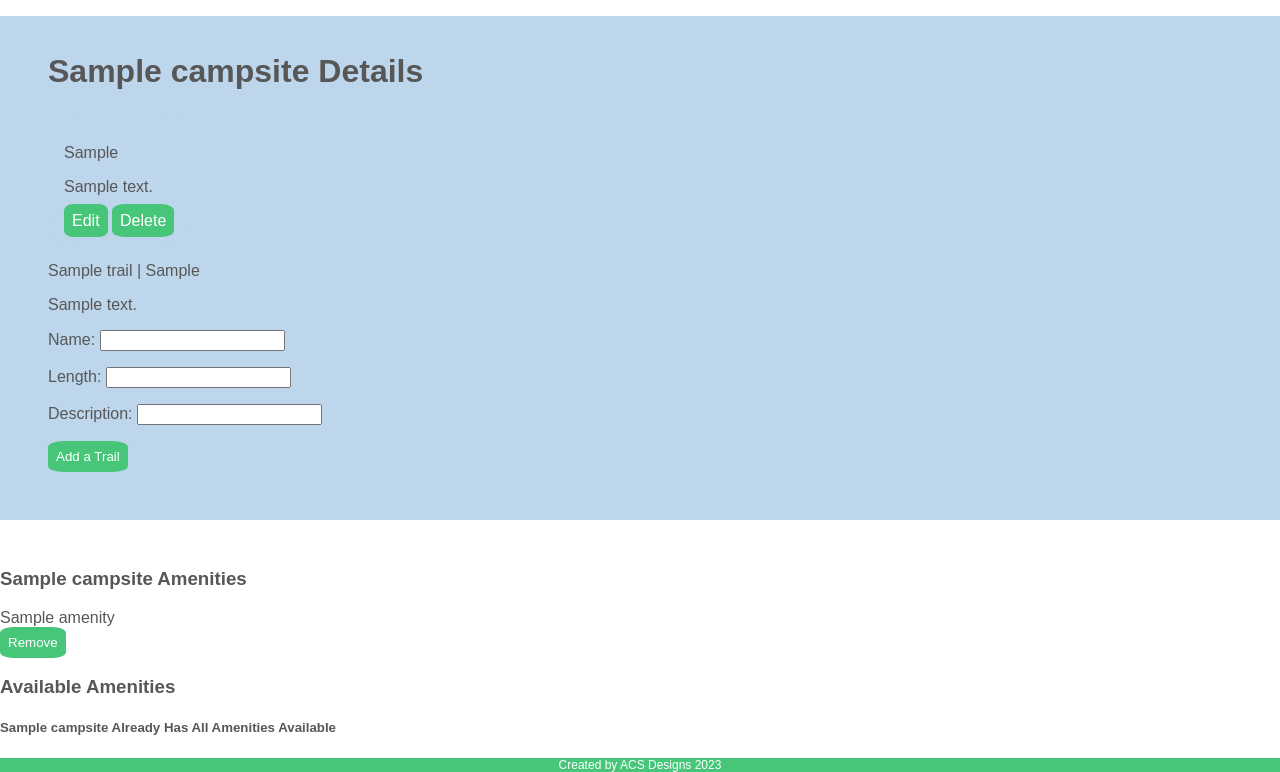
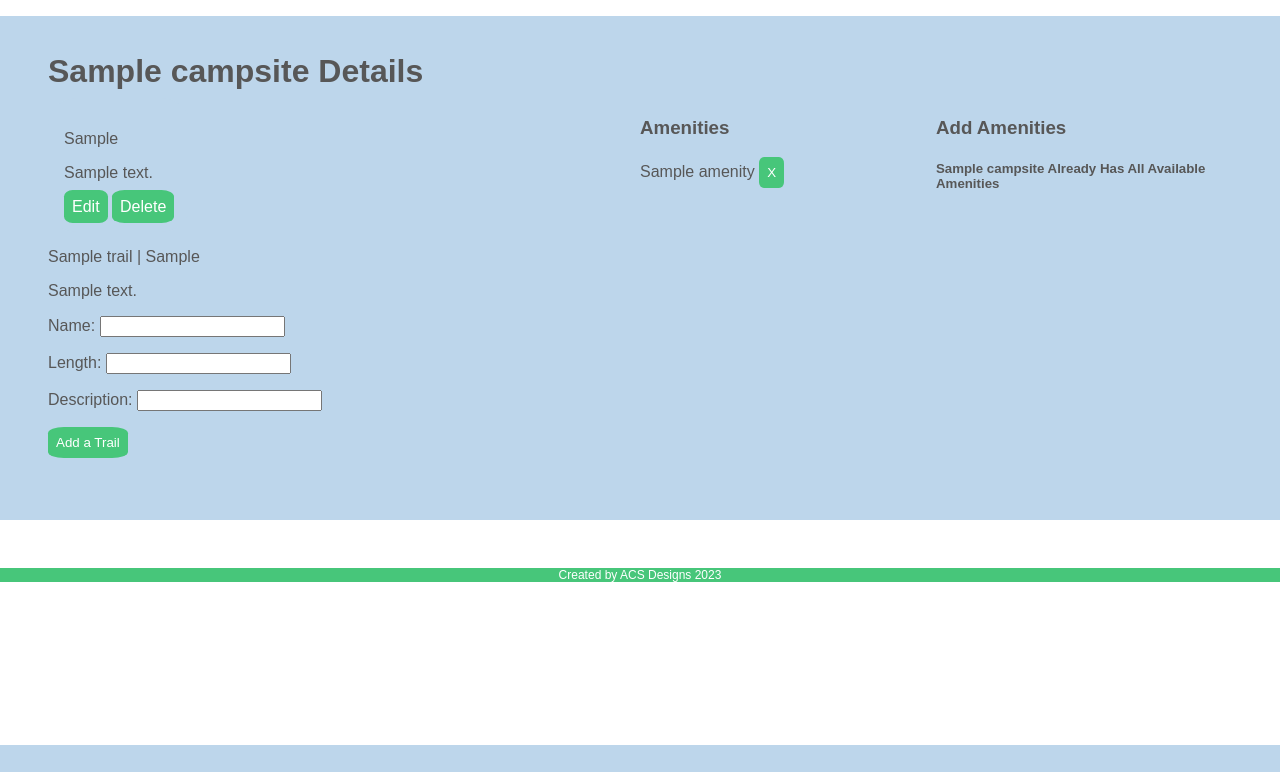
Before and after one commit to caseystell/nature-notes, a Django app: page /campsites/1/ in a window 1280 px wide. Shown: the part 71-843 px from the top of the page. After the commit the page ends 816 px from the top, so only its background shows below. Run offline with Django 4.2, Linux system fonts and the light colour scheme; tables that the repository leaves empty hold one stand-in row (values such as "Sample post"); some web fonts are replaced.

Commit message:
CSS updates

```diff
--- a/main_app/static/css/style.css
+++ b/main_app/static/css/style.css
@@ -20,7 +20,7 @@ ul {
     list-style-type: none;
 }
 
-#header {
+#header-bar {
     display: flex;
     justify-content: space-around;
 }
@@ -52,6 +52,34 @@ ul {
     background-color: #BDD6EB;
     margin: 1rem 0 3rem 0;
     padding: 1rem 3rem 3rem 3rem;
+    display: grid;
+    grid-template-columns: 50% 25% 25%;
+    grid-template-rows: 15% 35% 50%;
+}
+
+.detail > h1 {
+    grid-column: 1 / span 3;
+    grid-row: 1 / span 1;
+}
+
+#detail-card {
+    grid-column: 1 / span 1;
+    grid-row: 2 / span1
+}
+
+.trail > form > input, .trail > form > p {
+    grid-column: 2 / span 2;
+    grid-row: 2 / span 1;
+}
+
+.add-amenities span {
+    grid-column: 2 / span 2;
+    grid-row: 3 / span 1;
+}
+
+.amenities span {
+    grid-column: 1 / span 1;
+    grid-row: 3 / span 1;
 }
 
 #home-page, #index {
--- a/main_app/templates/base.html
+++ b/main_app/templates/base.html
@@ -14,7 +14,7 @@
 <body>
     <header>
         <nav>
-            <ul id="header">
+            <ul id="header-bar">
                 <li class="unfold">Hamburger Menu</li>
                     <ul>
                         <li><a href="{% url 'about' %}">About</a></li>
--- a/main_app/templates/campsites/detail.html
+++ b/main_app/templates/campsites/detail.html
@@ -2,10 +2,10 @@
 {% block content %}
 
 <div class="detail">
-    <h1>{{ campsite.name }} Details</h1>
+    <h1 id="detail-header">{{ campsite.name }} Details</h1>
 
     <div class="row">
-        <div class="col s6">
+        <div class="campsite-info">
             {% comment %} <div class="photo">
                 {% for photo in campsite.photo_set.all %}
                     <img class="responsive-img card-panel" src="{{photo.url}}">
@@ -19,18 +19,14 @@
                     <button type="submit" class="btn">Upload Photo</button>
                 </form>
             </div> {% endcomment %}
-            <div class="card">
-                <div class="card-content">
-                    <p>{{ campsite.location }}</p>
-                    <p>{{ campsite.description }}</p>
-                </div>
-                <div class="card-action">
-                    <a class="btn" href="{% url 'campsites_update' campsite.id %}">Edit</a>
-                    <a class="btn" href="{% url 'campsites_delete' campsite.id %}">Delete</a>
-                </div>
+            <div class="card" id="detail-card">
+                <p>{{ campsite.location }}</p>
+                <p>{{ campsite.description }}</p>
+                <a class="btn" href="{% url 'campsites_update' campsite.id %}">Edit</a>
+                <a class="btn" href="{% url 'campsites_delete' campsite.id %}">Delete</a>
             </div>
         </div>
-        <div class="col s6">
+        <div class="trail">
             {% for trail in campsite.trail_set.all %}
                 <p>{{ trail.name }} | {{ trail.length }}</p>
                 <p>{{ trail.description }}</p>
@@ -44,49 +40,35 @@
         {% comment %} <a href="{% url 'add_amenitity' campsite.id %}">Add Amenity</a> {% endcomment %}
 
     </div>
-</div>
-<div>
-    <div>
-      <h3>{{ campsite.name }} Amenities</h3>
+    <div class="amenities">
+      <h3>Amenities</h3>
       {% if campsite.amenities.count %}
         {% for amenity in campsite.amenities.all %}
-          <div>
-            <div>
-              <span>
-                <span>{{ amenity.name }}  </span>
-            </div>
-            <div class="card-action">
-              <form action="{% url 'remove_amenity' campsite.id amenity.id %}" method="POST">
-                {% csrf_token %}
-                <button type="submit" class="btn">Remove</button>
-              </form>
-            </div>
-          </div>
+            <span>{{ amenity.name }}
+                <form action="{% url 'remove_amenity' campsite.id amenity.id %}" method="POST" style="display:inline-block">
+                    {% csrf_token %}
+                    <button type="submit" class="btn">X</button>
+                </form>
+            </span>
         {% endfor %}
       {% else %}
         <h5>No Amenities</h5>
       {% endif %}
     </div>
-    <div>
-        <h3>Available Amenities</h3>
+    <div class="add-amenities">
+        <h3>Add Amenities</h3>
         {% if amenities.count %}
           {% for amenity in amenities.all %}
-            <div>
-              <div>
-                <span>
-                  A {{ amenity.name }}
-                </span>
-              </div>
-              <div>
-                <form action="{% url 'add_amenity' campsite.id amenity.id %}" method="POST">
-                  {% csrf_token %}
-                  <button type="submit">Add</button>
+            <span class="amenity-btn">{{ amenity.name }}
+                <form action="{% url 'add_amenity' campsite.id amenity.id %}" method="POST" style="display:inline-block">
+                    {% csrf_token %}
+                    <button type="submit">+</button>
                 </form>
-              </div>
-            </div>
+            </span>
           {% endfor %}
         {% else %}
-          <h5>{{campsite.name}} Already Has All Amenities Available</h5>
+          <h5>{{campsite.name}} Already Has All Available Amenities</h5>
         {% endif %}
-      </div>
+    </div>
+</div>
 {% endblock %}
```
